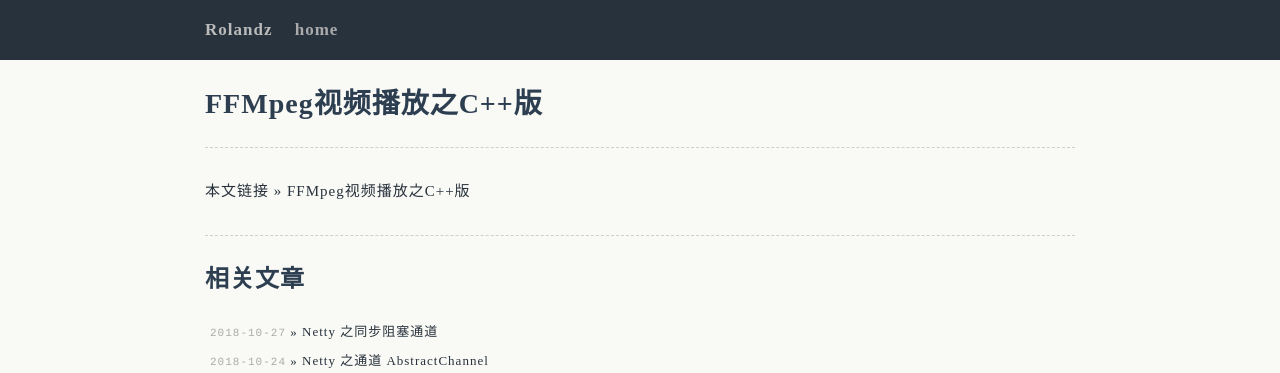
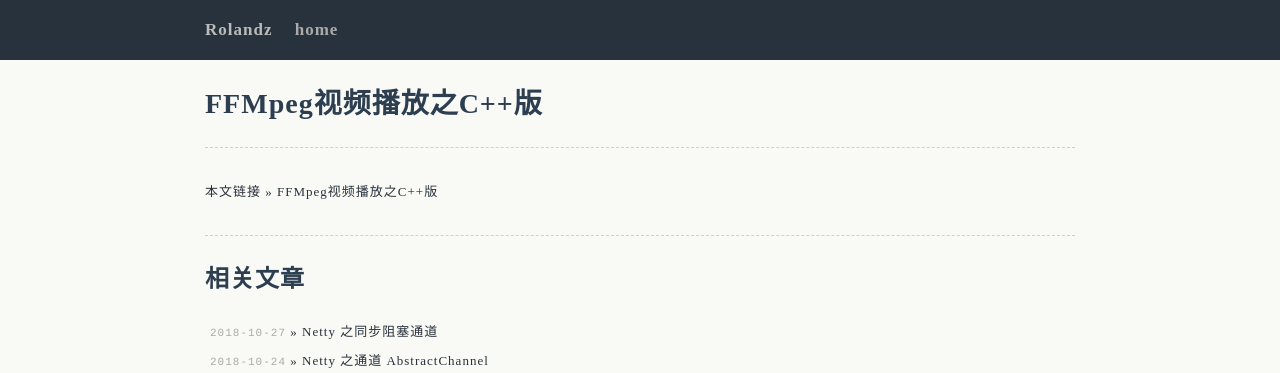
Before and after one commit to uxgnoz/uxgnoz.github.com, a Jekyll site: the page built from _posts/2015-10-21-c-plus-plus-video-playing-with-ffmpeg.md, in a window 1280 px wide. Shown: the top 373 px of the page. Built offline with Jekyll 4.4.1, drawn with Linux system fonts in a browser that asks for light colours; comment, search, counter and statistics services are not loaded.

Commit message:
css/screen.css

```diff
--- a/css/screen.css
+++ b/css/screen.css
@@ -277,14 +277,11 @@ figure > pre {
   /* border: 1px dashed rgba(102, 128, 153, 0.6); */
   border-radius: 3px;
   background-color: rgba(102, 128, 153, 0.0470588);
-  /* font-family: 'Adobe Hebrew', "Courier", 'Microsoft Yahei', sans-serif; */
 }
 
 .post-info {
   margin: 30px 5px 10px 5px;
-  font-size: 15px;
-  /*font-weight: bold;*/
-
+  font-size: 13px;
 }
 
 strike, linethru {text-decoration:line-through;}
```
